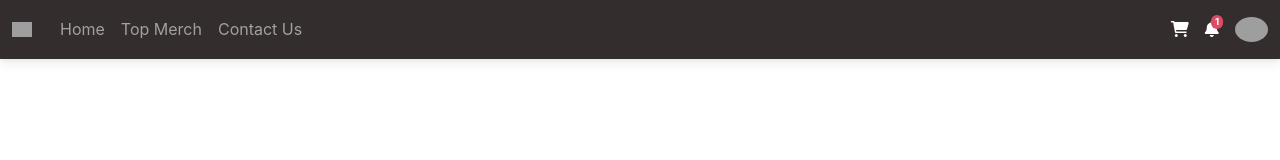
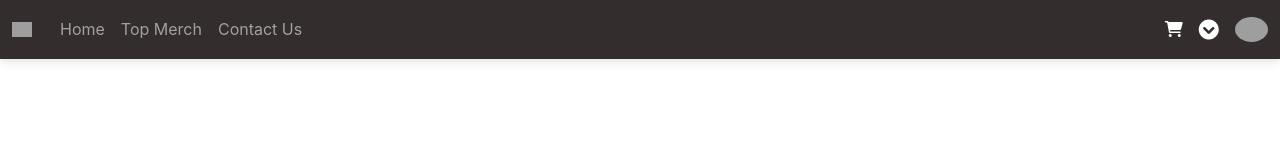
Before and after one commit to agent19music/anime-store-react, a React (Create React App) app: page / in a window 1280 px wide. Shown: the top 160 px of the page. Built offline with nearby package versions, Linux system fonts and the light colour scheme; data requests are answered from the project's data file; grey boxes are pictures that could not be loaded.

Commit message:
Add cart content counter

```diff
--- a/src/Navbar.js
+++ b/src/Navbar.js
@@ -50,6 +50,7 @@ export default function Navbar({mycart}) {
 
       <NavLink className="text-reset me-3 " to="/cart">
         <i className="fas fa-shopping-cart"></i>
+       { mycart.length>0 && <span class="badge rounded-pill badge-notification bg-danger">{mycart.length}</span>}
       </NavLink>
 
 
@@ -62,8 +63,8 @@ export default function Navbar({mycart}) {
           data-mdb-toggle="dropdown"
           aria-expanded="false"
         >
-          <i className="fas fa-bell"></i>
-          <span className="badge rounded-pill badge-notification bg-danger">1</span>
+           <i class="fas fa-chevron-circle-down fa-lg"></i>
+
         </Link>
         <ul
           className="dropdown-menu dropdown-menu-end"
```
